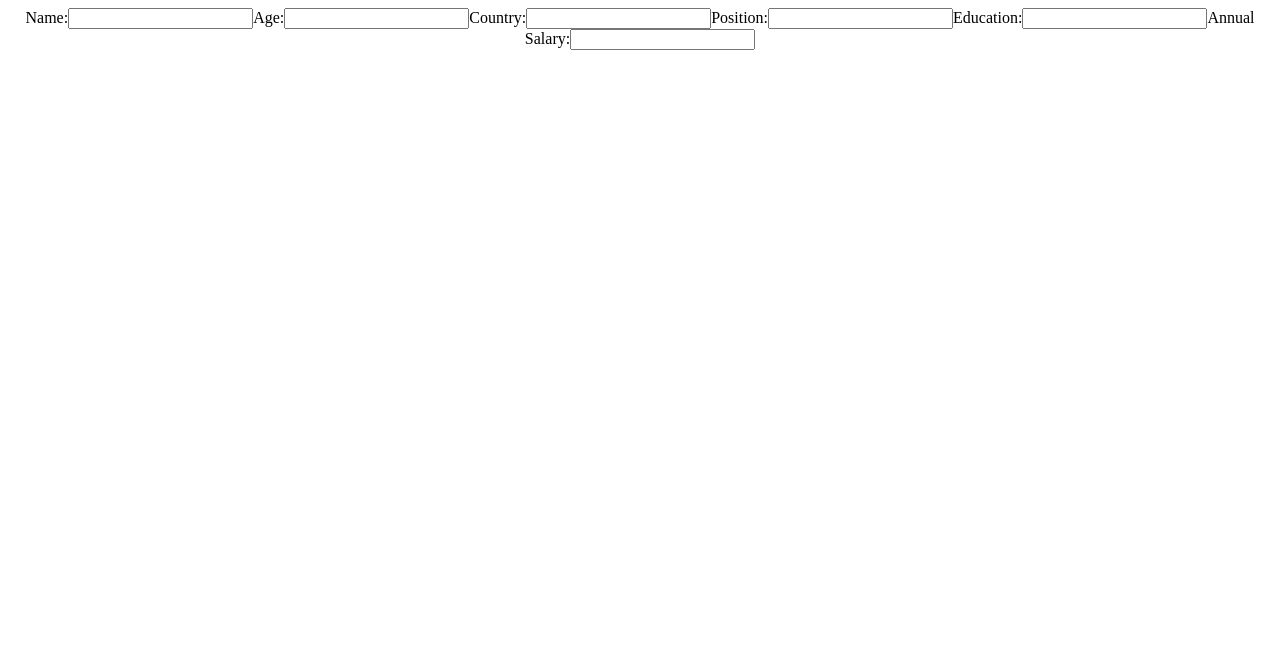
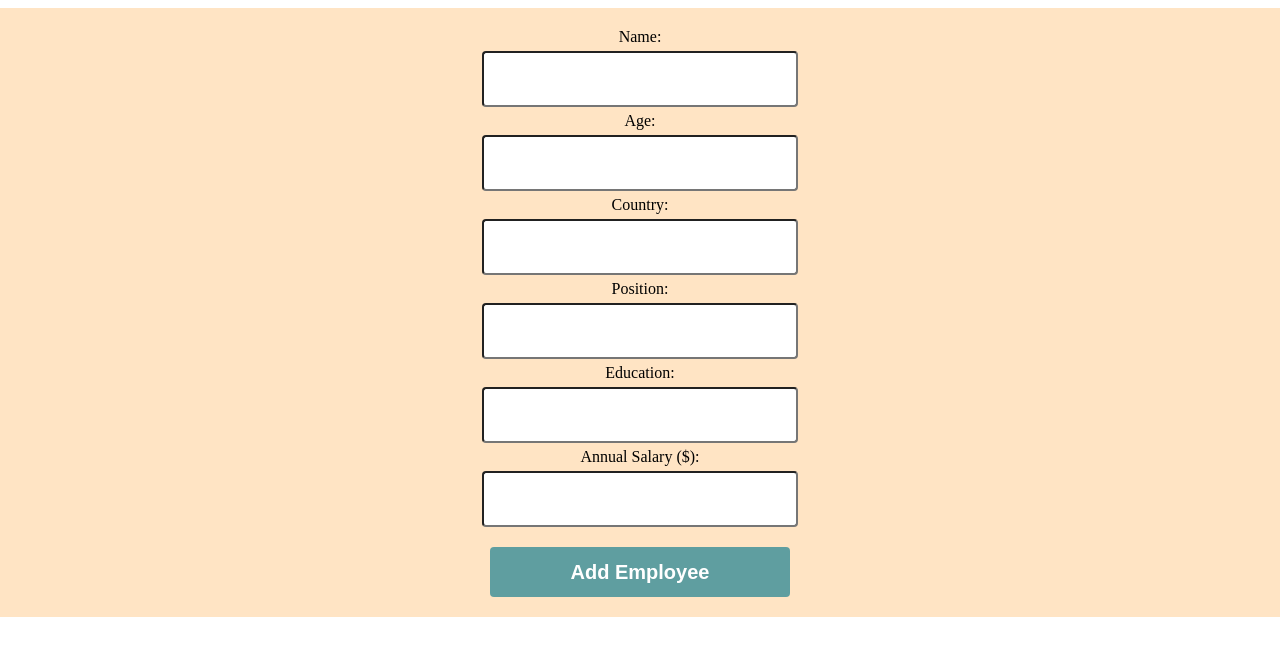
Before and after one commit to dennisagarwal/hr-management-app, a React (Create React App) app in the folder client/: page / in a window 1280 px wide. Shown: the top 656 px of the page. Built offline with nearby package versions, Linux system fonts and the light colour scheme.

Commit message:
setting state

```diff
--- a/client/src/App.css
+++ b/client/src/App.css
@@ -1,3 +1,49 @@
-.App {
-  text-align: center;
+.app {
+  display: flex;
+  flex-direction: column;
+  justify-content: center;
+  align-items: center;
 }
+
+.information {
+  display: flex;
+  flex-direction: column;
+  width: 100%;
+  justify-content: center;
+  align-items: center;
+  background-color: bisque;
+  padding: 20px;
+}
+
+.information__input {
+  width: 300px;
+  height: 50px;
+  font-size: 20px;
+  padding-left: 10px;
+  margin: 5px;
+  border-radius: 4px;
+}
+
+.information__button {
+  width: 300px;
+  height: 50px;
+  font-size: 20px;
+  margin-top: 15px;
+  background-color: cadetblue;
+  color: white;
+  border-style: none;
+  border-radius: 4px;
+  font-weight: 600;
+}
+
+.information__button:hover {
+  width: 300px;
+  height: 50px;
+  font-size: 20px;
+  margin-top: 15px;
+  color: cadetblue;
+  border: 2px solid cadetblue;
+  background-color: white;
+  cursor: pointer;
+  font-weight: 600;
+}
--- a/client/src/App.js
+++ b/client/src/App.js
@@ -1,21 +1,65 @@
 import "./App.css";
+import react, { useState } from "react";
 
 function App() {
+  const [name, setName] = useState("");
+  const [age, setAge] = useState(18);
+  const [country, setCountry] = useState("");
+  const [education, setEducation] = useState("");
+  const [position, setPosition] = useState("");
+  const [wage, setWage] = useState(35000);
+
+  const handleName = (event) => {
+    setName(event.target.value);
+  };
+
+  const handleAge = (event) => {
+    setAge(event.target.value);
+  };
+
+
+  const handlePosition = (event) => {
+    setPosition(event.target.value);
+  };
+
+
+  const handleSalary = (event) => {
+    setSalary(event.target.value);
+  };
+
+  const handleCountry = (event) => {
+    setCountry(event.target.value);
+  };
+
+  const handleEducation = (event) => {
+    setEducation(event.target.value);
+  };
+
+
   return (
-    <div className="App">
-    <div>
-      <label>Name:</label>
-      <input type="text" value=""></input>
-      <label>Age:</label>
-      <input type="number" value=""></input>
-      <label>Country:</label>
-      <input type="text" value=""></input>
-      <label>Position:</label>
-      <input type="text" value=""></input>
-      <label>Education:</label>
-      <input type="text" value=""></input>
-      <label>Annual Salary:</label>
-      <input type="number" value=""></input>
+    <div className="app">
+      <div className="information">
+        <label>Name:</label>
+        <input
+          className="information__input"
+          type="text"
+          onChange={handleName}
+        ></input>
+        <label>Age:</label>
+        <input
+          className="information__input"
+          type="number"
+          onChange={handleAge}
+        ></input>
+        <label>Country:</label>
+        <input className="information__input" type="text"></input>
+        <label>Position:</label>
+        <input className="information__input" type="text"></input>
+        <label>Education:</label>
+        <input className="information__input" type="text"></input>
+        <label>Annual Salary ($):</label>
+        <input className="information__input" type="number"></input>
+        <button className="information__button">Add Employee</button>
       </div>
     </div>
   );
```
